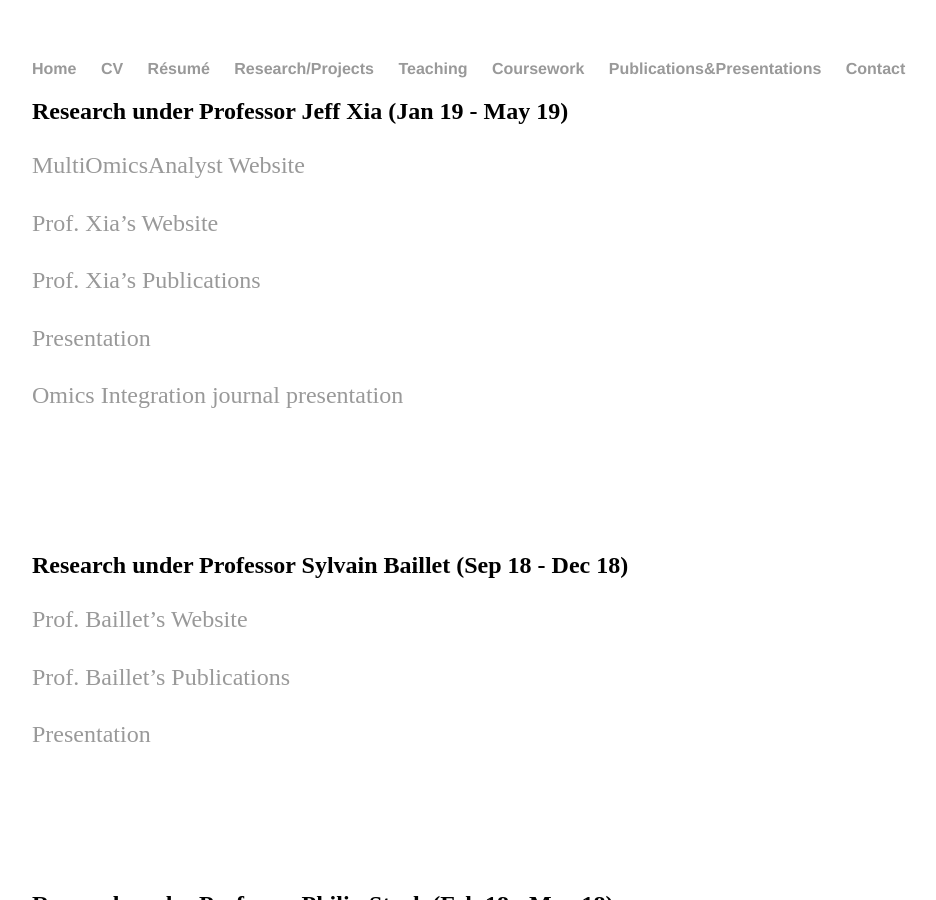
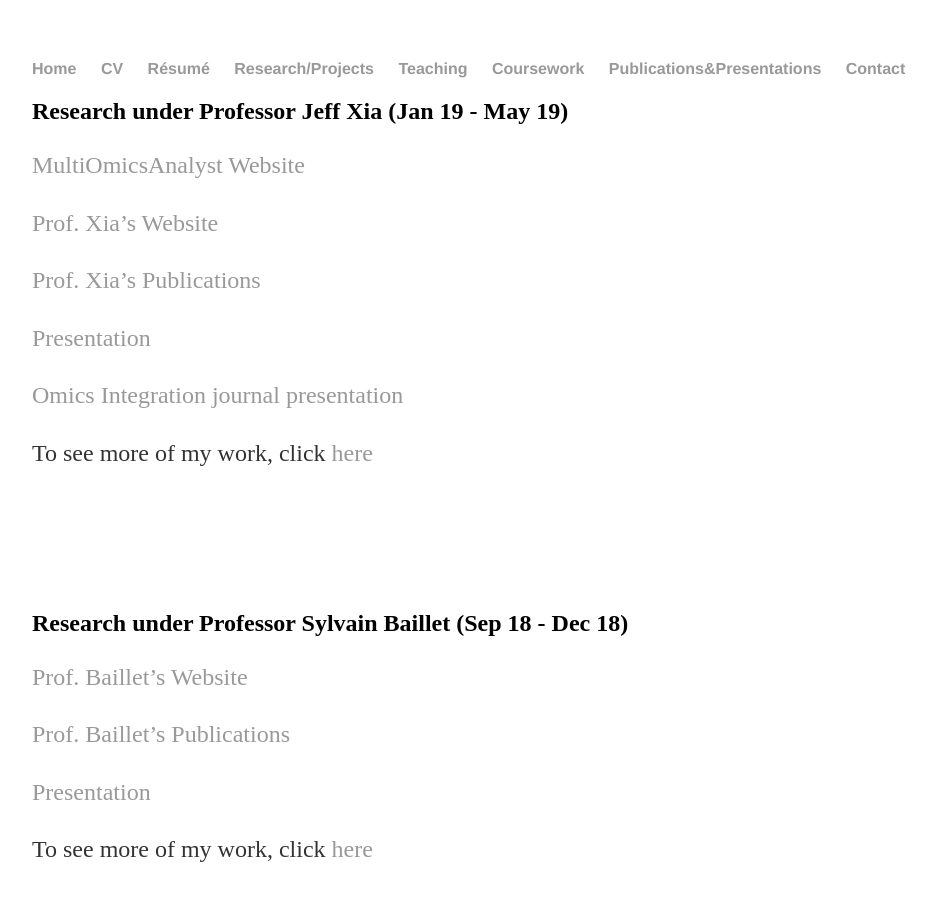
Before and after one commit to yjkweon24/yjkweon24.github.io, a Jekyll site: the page built from researchprojects/researchprojects.md, in a window 1280 px wide and 900 px high. Shown: the whole window, without its empty margins (160-1096 px from the left). Built offline with Jekyll 4.4.1, drawn with Linux system fonts in a browser that asks for light colours.

Commit message:
Update researchprojects.md

```diff
--- a/researchprojects/researchprojects.md
+++ b/researchprojects/researchprojects.md
@@ -15,6 +15,8 @@ title: Research/Projects
 
 [Omics Integration journal presentation](https://github.com/yjkweon24/yjkweon24.github.io/raw/master/researchprojects/Jin3.pptx)
 
+To see more of my work, click [here](https://github.com/yjkweon24/Jin-Projects-Show-up/tree/main/Jin%20's(%EC%9A%A9%EC%A7%84)%20Projects/Multi-omics%20algorithm%20and%20website%20developing...)
+
 
 <br>
 
@@ -27,6 +29,8 @@ title: Research/Projects
 [Prof. Baillet's Publications](https://scholar.google.ca/citations?hl=en&user=5GTopjMAAAAJ&view_op=list_works&sortby=pubdate)
 
 [Presentation](https://github.com/yjkweon24/yjkweon24.github.io/raw/master/researchprojects/Jin.pptx)
+
+To see more of my work, click [here](https://github.com/yjkweon24/Jin-Projects-Show-up/tree/main/Jin%20's(%EC%9A%A9%EC%A7%84)%20Projects/LET's%20learn%20about%20brain%20-%20first%20neuro%20study!!!)
 
 <br>
 
```
